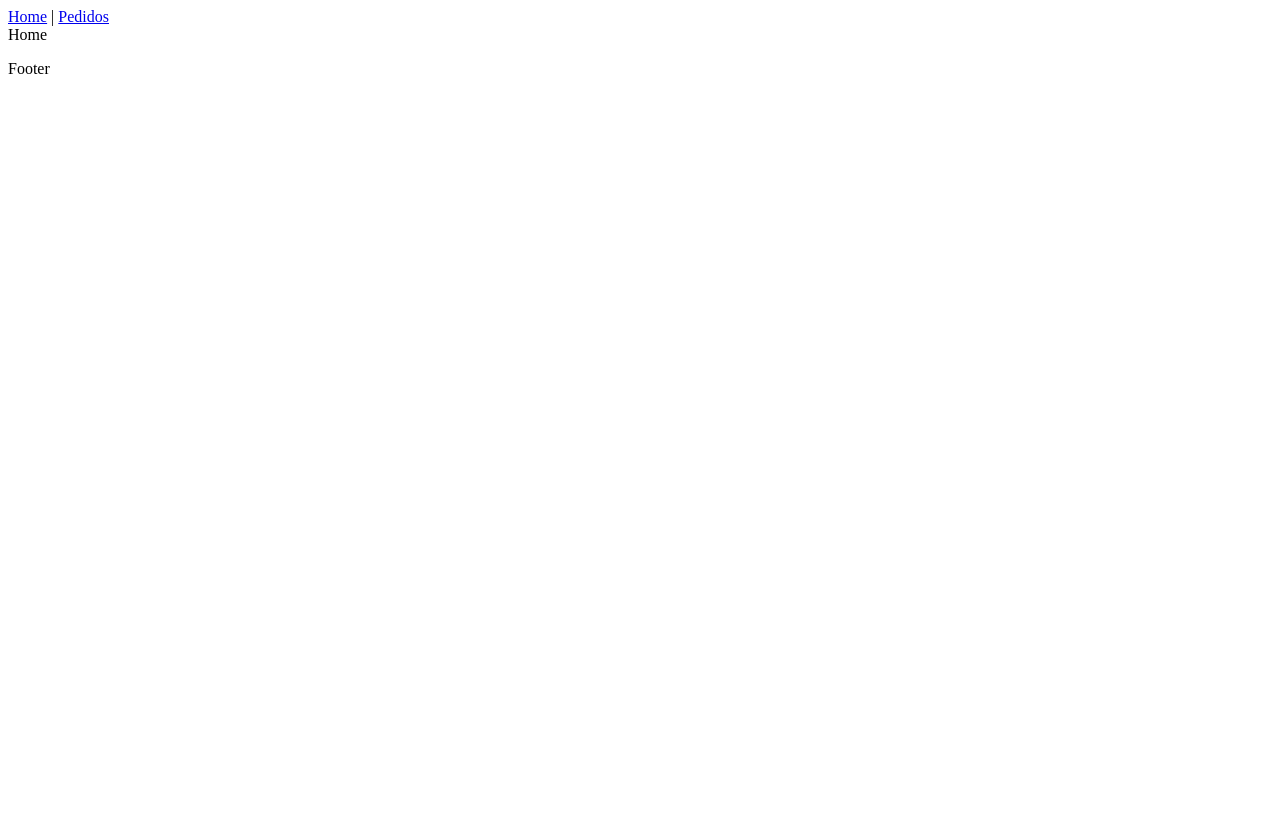
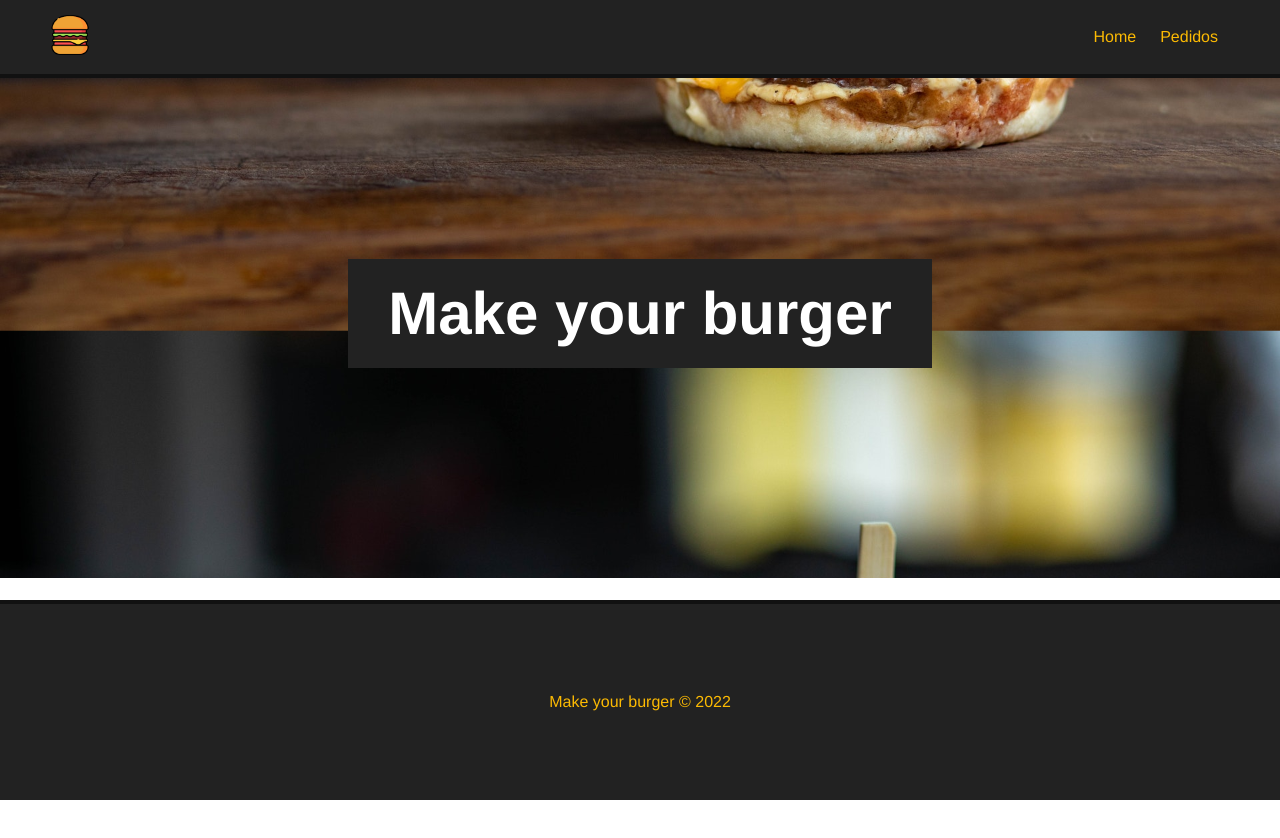
Before and after one commit to marciocrodrigues/vue-horadecodar-projeto, a Vue app: page / in a window 1280 px wide. Shown: the top 838 px of the page. Before the commit the page ends 800 px from the top, so only its background shows below. Built offline with nearby package versions, Linux system fonts and the light colour scheme.

Commit message:
Banner, Footer, NavBar

```diff
--- a/src/App.vue
+++ b/src/App.vue
@@ -1,5 +1,5 @@
 <template>
-  <Navbar />
+  <Navbar :logo="logo_src" :alt="app_name" />
   <router-view/>
   <Footer />
 </template>
@@ -11,8 +11,36 @@ export default {
   components: {
     Navbar,
     Footer
+  },
+  data() {
+    return {
+      logo_src: "/img/logo.png",
+      app_name: "Make your burger"
+    }
   }
 }
 </script>
 <style>
+  * {
+    font-family: Helvetica;
+    padding: 0;
+    margin: 0 auto;
+    box-sizing: border-box;
+  }
+
+  body {
+    height: 100vh;
+  }
+
+  .main-container {
+    margin: 50px;
+    min-height: 250px;
+  }
+
+  h1 {
+    text-align: center;
+    font-size: 42px;
+    margin-bottom: 30px;
+    color: #222;
+  }
 </style>
--- /dev/null
+++ b/src/components/Banner.vue
@@ -0,0 +1,29 @@
+<template>
+    <div id="main-banner">
+        <h1>Make your burger</h1>
+    </div>
+</template>
+<script>
+export default {
+    name: 'Banner'
+}
+</script>
+<style scoped>
+    #main-banner {
+        background-image: url('../../public/img/burger.jpg');
+        background-position: 0 -600px;
+        background-size: cover;
+        height: 500px;
+        display: flex;
+        align-items: center;
+        justify-content: flex-start;
+    }
+
+    #main-banner h1 {
+        color: #FFF;
+        text-align: center;
+        font-size: 60px;
+        background-color: #222;
+        padding: 20px 40px;
+    }
+</style>
--- a/src/components/Footer.vue
+++ b/src/components/Footer.vue
@@ -1,8 +1,25 @@
 <template>
-    <p>Footer</p>
+    <div id="footer">
+        <p>Make your burger &copy; 2022</p>
+    </div>
 </template>
 <script>
 export default {
     name: 'Footer'
 }
 </script>
+
+<style scoped>
+    #footer {
+        height: 200px;
+        background-color: #222;
+        border-top: 4px solid #111;
+        color: #FCBA03;
+        display: flex;
+        align-items: center;
+        justify-content: center;
+        position: absolute;
+        bottom: 0;
+        width: 100%;
+    }
+</style>
--- a/src/components/Navbar.vue
+++ b/src/components/Navbar.vue
@@ -1,17 +1,46 @@
 <template>
-    <div>
-        <router-link to="/">
-            <img src="" id="logo">
+    <div id="nav">
+        <router-link to="/" id="logo-url">
+            <img :src="logo" :alt="alt" id="logo">
         </router-link>
-        <router-link to="/">Home</router-link> |
+        <router-link to="/">Home</router-link>
         <router-link to="/pedidos">Pedidos</router-link>
     </div>
 </template>
 <script>
 export default {
-    name: 'Navbar'
+    name: 'Navbar',
+    props: ["logo", "alt"]
 }
 </script>
 <style scoped>
+    #nav {
+        background-color: #222;
+        border-bottom: 4px solid #111;
+        padding: 15px 50px;
+        display: flex;
+        justify-content: flex-end;
+        align-items: center;
+    }
 
+    #nav #logo-url {
+        margin: auto;
+        margin-left: 0;
+    }
+
+    #logo {
+        width: 40px;
+        height: 40px;
+    }
+
+    #nav a {
+        color: #FCBA03;
+        text-decoration: none;
+        margin: 12px;
+        transition: .5s;
+    }
+
+    #nav a:hover {
+        color: #FFF;
+    }
 </style>
--- a/src/views/Home.vue
+++ b/src/views/Home.vue
@@ -1,10 +1,19 @@
 <template>
     <div>
-        Home
+        <Banner />
+        <div class="main-container">
+            <h1>Monte o seu burger:</h1>
+            <p>formulario</p>
+        </div>
     </div>
 </template>
 <script>
+import Banner from '../components/Banner.vue';
+
 export default {
-    name: 'Home'
+    name: 'Home',
+    components: {
+        Banner
+    }
 }
 </script>
--- a/src/views/Pedidos.vue
+++ b/src/views/Pedidos.vue
@@ -1,5 +1,5 @@
 <template>
-    <div>Pedidos</div>
+    <div class="main-container">Pedidos</div>
 </template>
 <script>
 export default {
```
